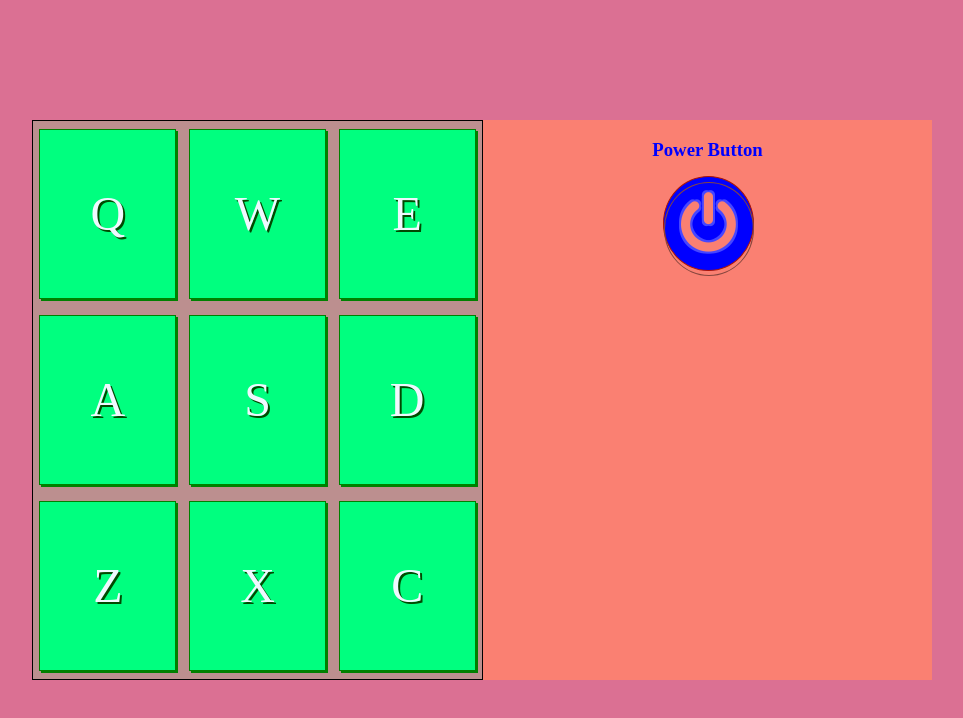
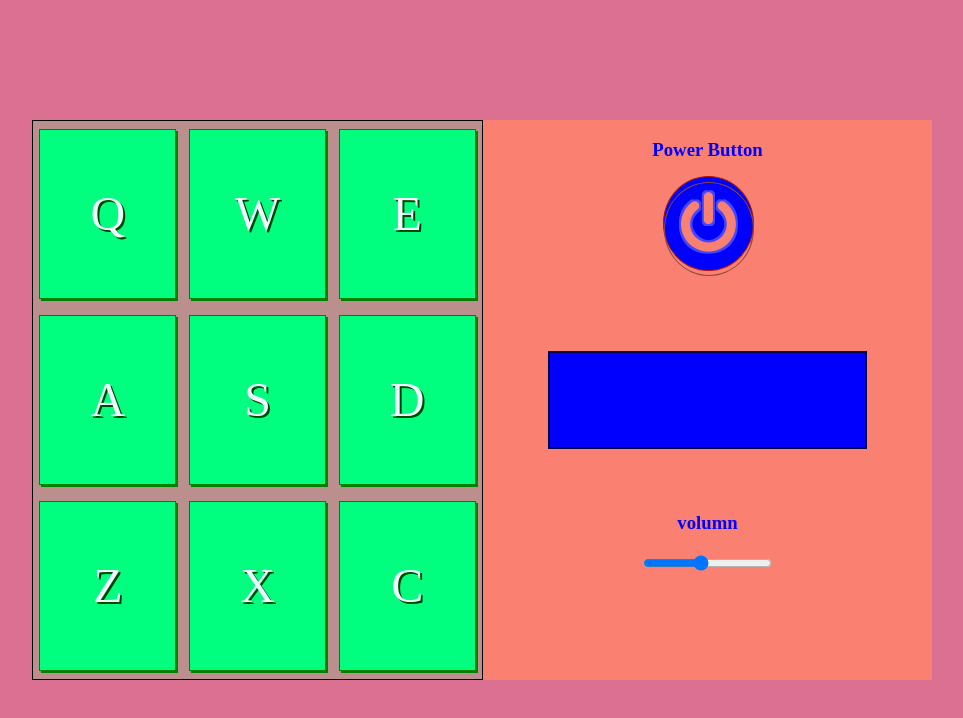
Before and after one commit to atul-mandavkar/drum-machine-2, a React (Create React App) app: page / in a window 1280 px wide. Shown: the top 718 px of the page, without its empty margins (158-1121 px from the left). Built offline with nearby package versions, Linux system fonts and the light colour scheme.

Commit message:
completed Working
Only remaining part is set to mobile view and open in replit.com

```diff
--- a/src/App.js
+++ b/src/App.js
@@ -5,6 +5,8 @@ import DisplayBox from "./components/DisplayBox";
 import DrumButton from "./components/DrumButton";
 import SoundClip from "./components/SoundClip";
 import PowerButton from "./components/PowerButton";
+import DisplayScreen from "./components/DisplayScreen";
+import SoundButton from "./components/SoundButton";
 
 
 const App = () => {
@@ -13,6 +15,8 @@ const App = () => {
   });
   const powerChange = () => {
     const p1 = document.getElementById("powerIcon");
+    // To make screen content invisible
+    document.getElementsByClassName("displayScreen")[0].innerHTML="";
     if(res.powVal < 0){
       console.log("on");
       p1.style.color="aqua";
@@ -26,22 +30,70 @@ const App = () => {
       powVal: res.powVal * -1
     });
   }
+  const soundChange = () =>{
+    console.log(document.getElementsByClassName("soundButton")[0].value);
+    // The volume is starting from 0.1 to 1 so
+    let v2 = document.getElementsByClassName("soundButton")[0].value * 0.1;
+    const aud = document.querySelectorAll("audio");
+    for(let i = 0; i < aud.length; i++){
+      aud[i].volume=v2;
+    }
+  }
 
   const playQ = () => {
-    console.log("play Q");
-    console.log(document.getElementsByClassName("soundClip")[0]);
-    if(res.powVal == 1){
+    if(res.powVal === 1){
       document.getElementsByClassName("soundClip")[0].play();
+      document.getElementsByClassName("displayScreen")[0].innerHTML=document.getElementsByClassName("soundClip")[0].innerHTML;
     }
   };
-  const playW = () => {console.log("play W");};
-  const playE = () => {console.log("play E");};
-  const playA = () => {console.log("play A");};
-  const playS = () => {console.log("play S");};
-  const playD = () => {console.log("play D");};
-  const playZ = () => {console.log("play Z");};
-  const playX = () => {console.log("play X");};
-  const playC = () => {console.log("play C");};
+  const playW = () => {
+    if(res.powVal === 1){
+      document.getElementsByClassName("soundClip")[1].play();
+      document.getElementsByClassName("displayScreen")[0].innerHTML=document.getElementsByClassName("soundClip")[1].innerHTML;
+    }
+  };
+  const playE = () => {
+    if(res.powVal === 1){
+      document.getElementsByClassName("soundClip")[2].play();
+      document.getElementsByClassName("displayScreen")[0].innerHTML=document.getElementsByClassName("soundClip")[2].innerHTML;
+    }
+  };
+  const playA = () => {
+    if(res.powVal === 1){
+      document.getElementsByClassName("soundClip")[3].play();
+      document.getElementsByClassName("displayScreen")[0].innerHTML=document.getElementsByClassName("soundClip")[3].innerHTML;
+    }
+  };
+  const playS = () => {
+    if(res.powVal === 1){
+      document.getElementsByClassName("soundClip")[4].play();
+      document.getElementsByClassName("displayScreen")[0].innerHTML=document.getElementsByClassName("soundClip")[4].innerHTML;
+    }
+  };
+  const playD = () => {
+    if(res.powVal === 1){
+      document.getElementsByClassName("soundClip")[5].play();
+      document.getElementsByClassName("displayScreen")[0].innerHTML=document.getElementsByClassName("soundClip")[5].innerHTML;
+    }
+  };
+  const playZ = () => {
+    if(res.powVal === 1){
+      document.getElementsByClassName("soundClip")[6].play();
+      document.getElementsByClassName("displayScreen")[0].innerHTML=document.getElementsByClassName("soundClip")[6].innerHTML;
+    }
+  };
+  const playX = () => {
+    if(res.powVal === 1){
+      document.getElementsByClassName("soundClip")[7].play();
+      document.getElementsByClassName("displayScreen")[0].innerHTML=document.getElementsByClassName("soundClip")[7].innerHTML;
+    }
+  };
+  const playC = () => {
+    if(res.powVal === 1){
+      document.getElementsByClassName("soundClip")[8].play();
+      document.getElementsByClassName("displayScreen")[0].innerHTML=document.getElementsByClassName("soundClip")[8].innerHTML;
+    }
+  };
 
   const buttonNames = [
     [
@@ -77,6 +129,8 @@ const App = () => {
       </DrumBox>
       <DisplayBox>
         <PowerButton onClick={powerChange} />
+        <DisplayScreen />
+        <SoundButton onChange={soundChange} />
       </DisplayBox>
     </Wrapper>
   );
--- /dev/null
+++ b/src/components/DisplayScreen.css
@@ -0,0 +1,12 @@
+.displayScreen{
+  width: 70%;
+  height: 50%;
+  background-color: blue;
+  box-shadow: 2px 2px rgb(2, 2, 71), -2px 2px rgb(2, 2, 71), 2px -2px rgb(2, 2, 71),-2px -2px rgb(2, 2, 71);
+  margin: auto;
+  font-size: 250%;
+  color: aqua;
+  display: flex;
+  align-items: center;
+  justify-content: center;
+}
--- /dev/null
+++ b/src/components/DisplayScreen.js
@@ -0,0 +1,14 @@
+import "./DisplayScreen.css";
+
+
+
+
+const DisplayScreen = () => {
+  return <div className="displayScreen"></div>
+};
+
+
+
+
+
+export default DisplayScreen;
--- /dev/null
+++ b/src/components/SoundButton.css
@@ -0,0 +1,9 @@
+.soundContainer{
+  width: 100%;
+  height: 100%;
+  text-align: center;
+  color: blue;
+}
+input[type="range"]{
+  outline: none;
+}
--- /dev/null
+++ b/src/components/SoundButton.js
@@ -0,0 +1,20 @@
+import "./SoundButton.css";
+
+
+
+
+const SoundButton = ({onChange}) => {
+  return (
+    <div className="soundContainer">
+      <h3>volumn</h3>
+      <input className="soundButton" type="range" min="1" max="10" defaultValue="5" onChange={onChange} />
+    </div>
+  );
+};
+
+
+
+
+
+
+export default SoundButton;
```
